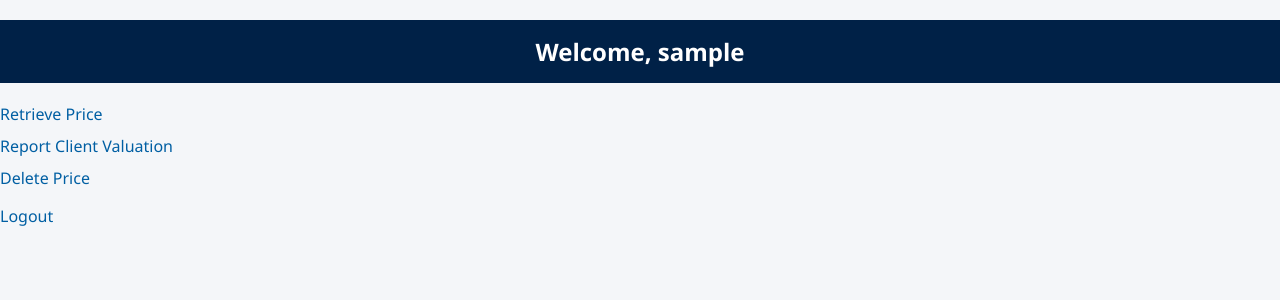
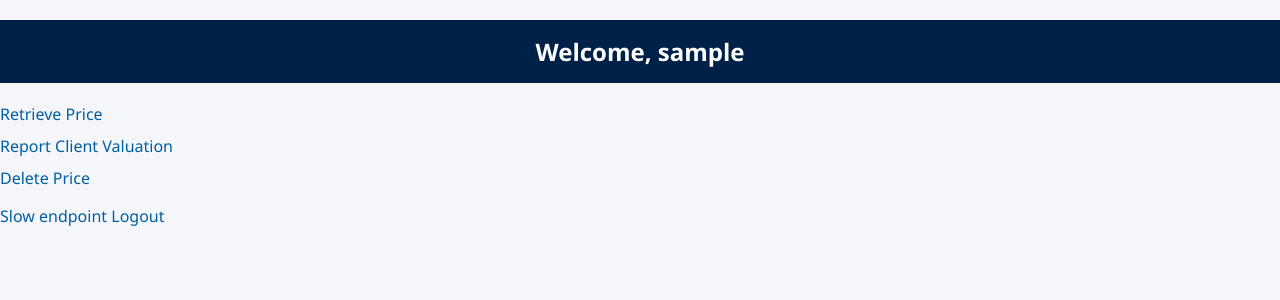
Before and after one commit to STAung07/finfront_swann, a Flask app: page /dashboard in a window 1280 px wide. Shown: the top 300 px of the page. Run offline with Flask 3, Linux system fonts and the light colour scheme; the visitor is signed in with stand-in values (Sample User, id 1).

Commit message:
Test Slow Endpoint URL

```diff
--- a/templates/dashboard.html
+++ b/templates/dashboard.html
@@ -11,6 +11,7 @@
         <li><a href="{{ url_for('report_client_valuation') }}">Report Client Valuation</a></li>
         <li><a href="{{ url_for('delete_price') }}">Delete Price</a></li>
     </ul>
+    <a href="{{ url_for('slow_endpoint')}}">Slow endpoint</a>
     <a href="{{ url_for('logout') }}">Logout</a>
 </body>
 </html>
```
